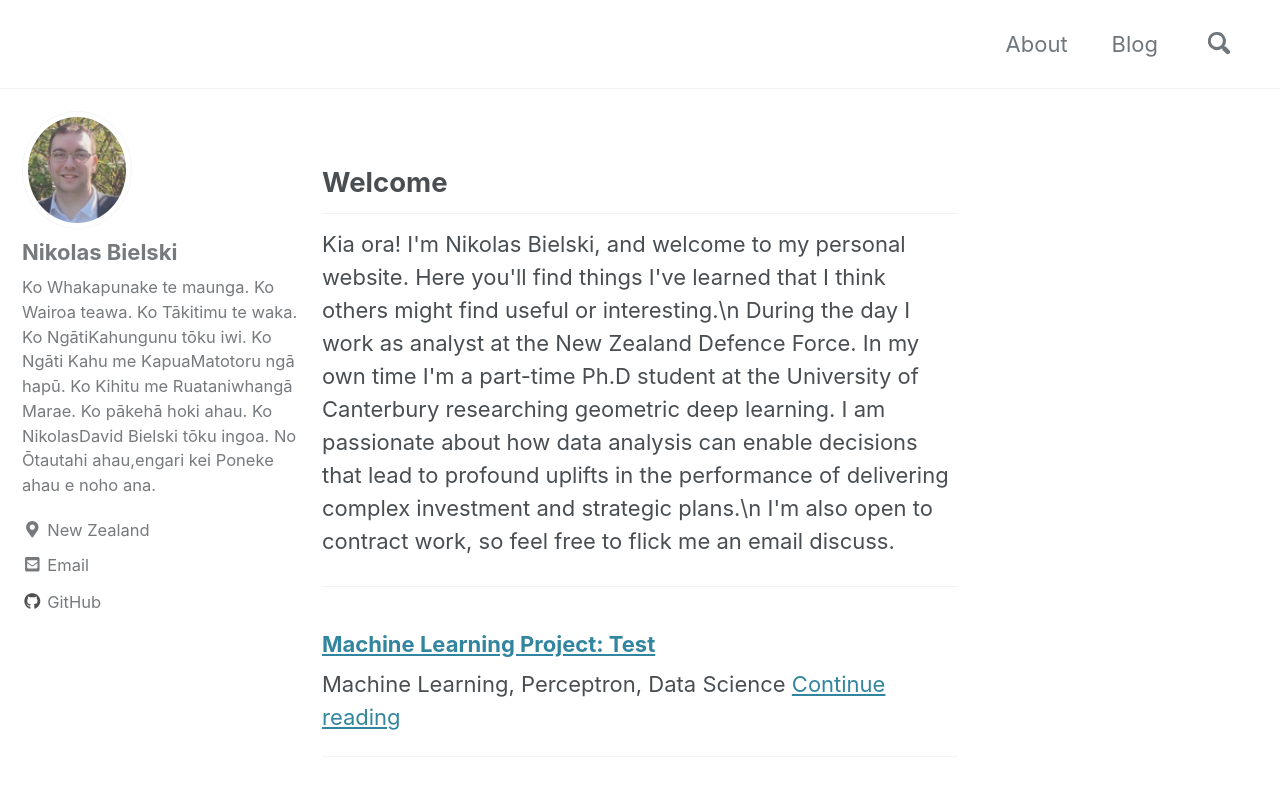
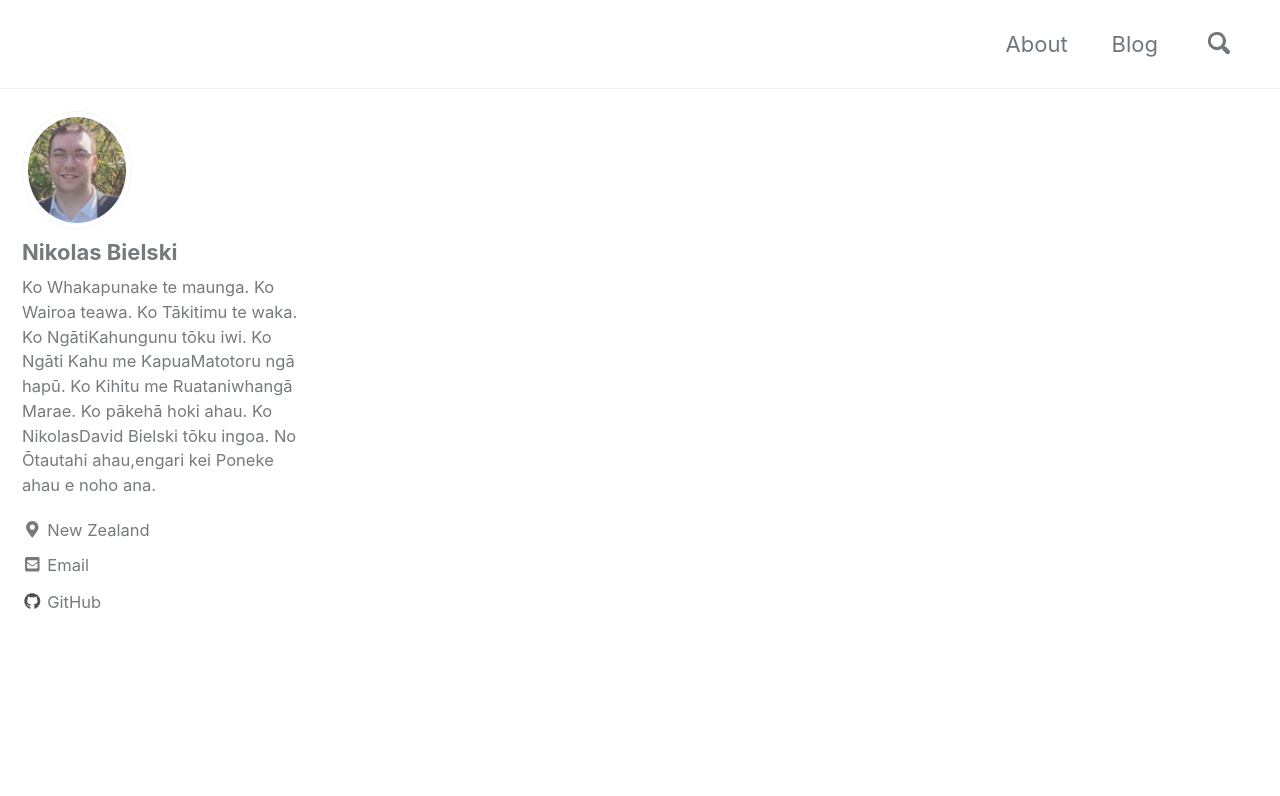
Before and after one commit to NikolasBielski/NikolasBielski.github.io, a Jekyll site: the page built from index.html, in a window 1280 px wide and 900 px high. Shown: the top 796 px of the window. Built offline with Jekyll 4.4.1, drawn with Linux system fonts in a browser that asks for light colours; cached includes are drawn as plain includes; nearby versions of some CDN libraries; the list of posts is cut into pages by our own code.

Commit message:
updates config

```diff
--- a/_config.yml
+++ b/_config.yml
@@ -10,8 +10,8 @@
 # Review documentation to determine if you should use `theme` or `remote_theme`
 # https://mmistakes.github.io/minimal-mistakes/docs/quick-start-guide/#installing-the-theme
 
-# theme                  : "minimal-mistakes-jekyll"
-# remote_theme           : "mmistakes/minimal-mistakes"
+theme                  : "minimal-mistakes-jekyll"
+remote_theme           : "mmistakes/minimal-mistakes"
 minimal_mistakes_skin    : "default" # "air", "aqua", "contrast", "dark", "dirt", "neon", "mint", "plum", "sunrise"
 
 # Site Settings
--- a/index.html
+++ b/index.html
@@ -2,23 +2,3 @@
 layout: single
 author_profile: true
 ---
-<section class="content">
-
-	<h2>Welcome</h2>
-    <p>Kia ora! I'm Nikolas Bielski, and welcome to my personal website. Here you'll find things I've learned that I
-    think others might find useful or interesting.\n
-    During the day I work as analyst at the New Zealand Defence Force. In my own time I'm a part-time Ph.D student at the
-    University of Canterbury researching geometric deep learning. I am passionate about how data analysis
-    can enable decisions that lead to profound uplifts in the performance of delivering complex investment and strategic plans.\n
-    I'm also open to contract work, so feel free to flick me an email discuss.</p>
-	<hr />
-
-
-	{% for page in site.posts  %}
-	<h3><a href="{{ page.url }}">{{ page.title }}</a></h3>
-	{{ page.excerpt }} <a href="{{ page.url }}">Continue reading</a>
-	<hr />
-	{% endfor %}
-
-
-</section>
```
Also changed, not shown: _pages/about.md (+7 -3 lines), _posts/2019-05-24-TestPost.md (+1 -1 lines).
